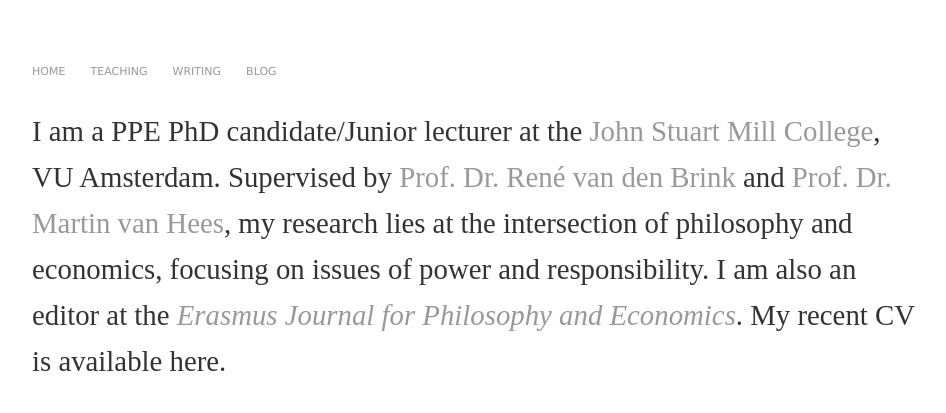
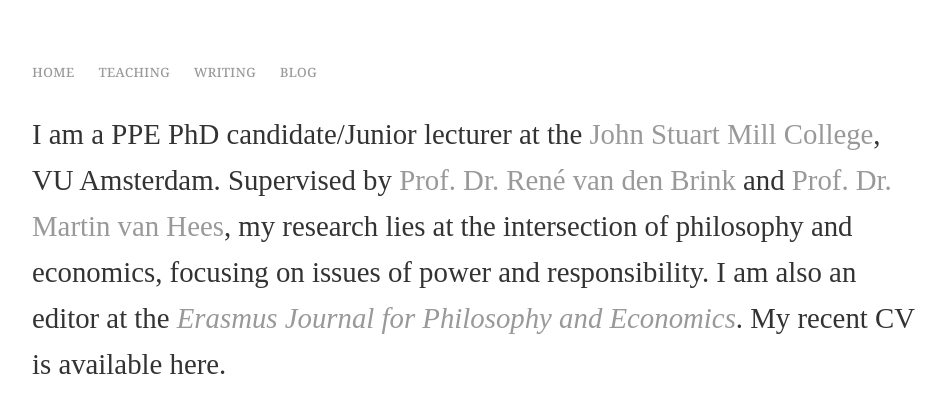
Before and after one commit to uzunovam/uzunovam, a Jekyll site: the page built from index.html, in a window 1280 px wide. Shown: the top 413 px of the page, without its empty margins (160-1106 px from the left). Built offline with Jekyll 4.4.1, drawn with Linux system fonts in a browser that asks for light colours.

Commit message:
Update main.css

```diff
--- a/css/main.css
+++ b/css/main.css
@@ -3,7 +3,7 @@ body {
     width: 70%;
 }
 nav ul, footer ul {
-    font-family: Verdana, serif;
+    font-family: Georgia, serif;
     padding: 0px;
     list-style: none;
     font-variant: small-caps;
@@ -28,6 +28,13 @@ p {
     line-height: 1.6em;
     color: #333;
 }
+section {
+    font-family: Georgia, serif;
+    font-size: 1.5em;
+    padding: 0px;
+    list-style: none;
+    font-variant: small-caps;
+}
 footer {
     border-top: 1px solid #d5d5d5;
     font-size: .8em;
```
